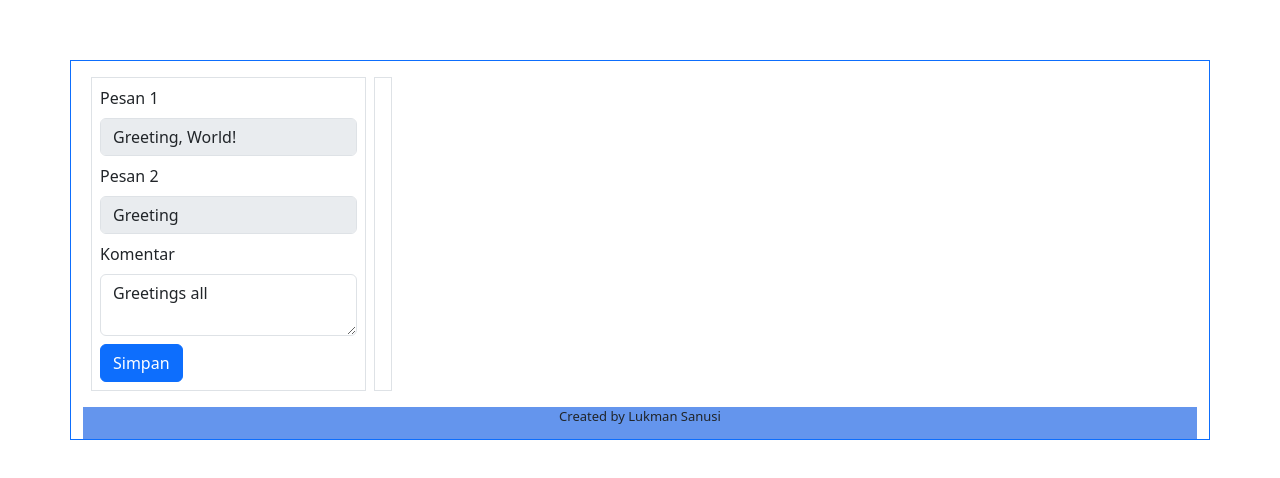
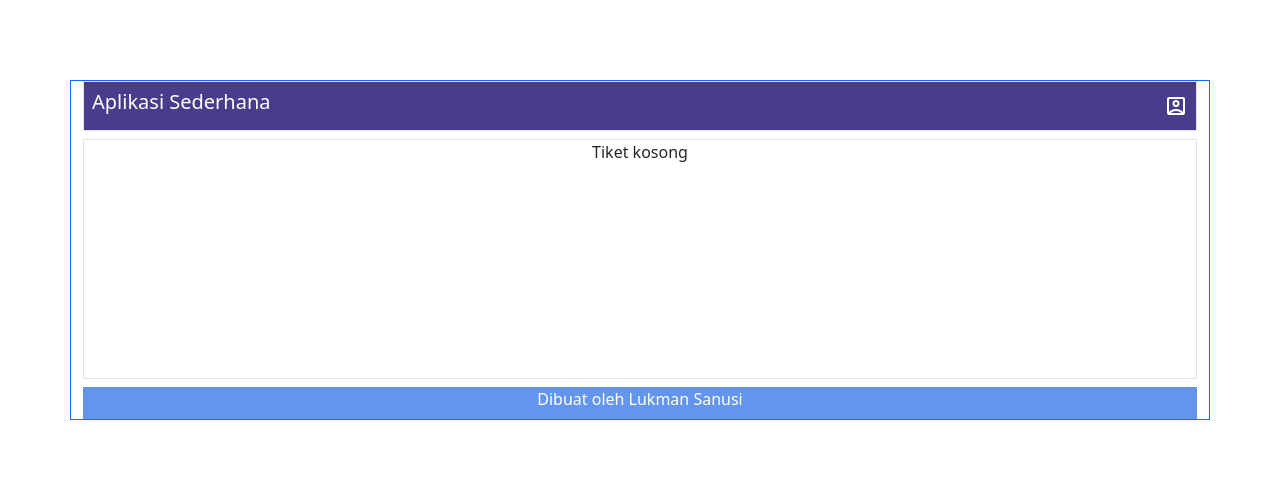
Before and after one commit to lckmnzans/smpel-ticketing, a Vue app: page / in a window 1280 px wide. Shown: the part 150-628 px from the top of the page. Built offline with nearby package versions, Linux system fonts and the light colour scheme.

Commit message:
second commit

```diff
--- a/index.html
+++ b/index.html
@@ -3,6 +3,7 @@
   <head>
     <meta charset="UTF-8">
     <link rel="icon" href="/favicon.ico">
+    <link rel="stylesheet" href="https://fonts.googleapis.com/css2?family=Material+Symbols+Outlined&icon_names=account_box">
     <meta name="viewport" content="width=device-width, initial-scale=1.0">
     <title>Vite App</title>
   </head>
--- /dev/null
+++ b/src/components/Footer.vue
@@ -0,0 +1,10 @@
+<template>
+    <div class="d-flex flex-row align-items-center justify-content-center">
+        <p>{{ footerMessage }}</p>
+    </div>
+</template>
+<script>
+export default {
+    props: ['footerMessage']
+}
+</script>
--- /dev/null
+++ b/src/components/Header.vue
@@ -0,0 +1,21 @@
+<template>
+    <div class="d-flex flex-row align-items-center justify-content-between border border-1 p-2">
+        <h5>{{ applicationTitle }}</h5>
+        <span class="material-symbols-outlined">account_box</span>
+    </div>
+</template>
+
+<script>
+export default {
+    props: {
+        applicationTitle: {
+            type: String,
+            required: true
+        }
+    }
+}
+</script>
+
+<style scoped>
+
+</style>
--- a/src/views/MainView.vue
+++ b/src/views/MainView.vue
@@ -1,21 +1,47 @@
 <template>
     <div class="container border border-primary">
-        <DetailCard />
+        <div class="header">
+            <Header :application-title="'Aplikasi Sederhana'" />
+        </div>
+        <div class="main-content border border-1 my-2">
+            <p>{{ message }}</p>
+        </div>
         <div class="footer">
-            <p>Created by Lukman Sanusi</p>
+            <Footer :footer-message="'Dibuat oleh Lukman Sanusi'" />
         </div>
     </div>
 </template>
 <script>
-import DetailCard from '@/components/FormCard.vue';
+import Header from '@/components/Header.vue';
+import FormCard from '@/components/FormCard.vue';
+import Footer from '@/components/Footer.vue';
 export default {
-    components: { DetailCard }
+    components: { Header, FormCard, Footer },
+    data() {
+        return {
+            message: 'Tiket kosong'
+        }
+    }
 }
 </script>
 <style scoped>
+.header {
+    background-color:darkslateblue;
+    color: white;
+}
+
+.main-content {
+    min-height: 240px;
+
+    p {
+        text-align: center;
+    }
+}
+
 .footer {
     position: relative;
     background-color: cornflowerblue;
+    color: white;
     height: 2rem;
     width: inherit;
     margin-top: auto;
```
